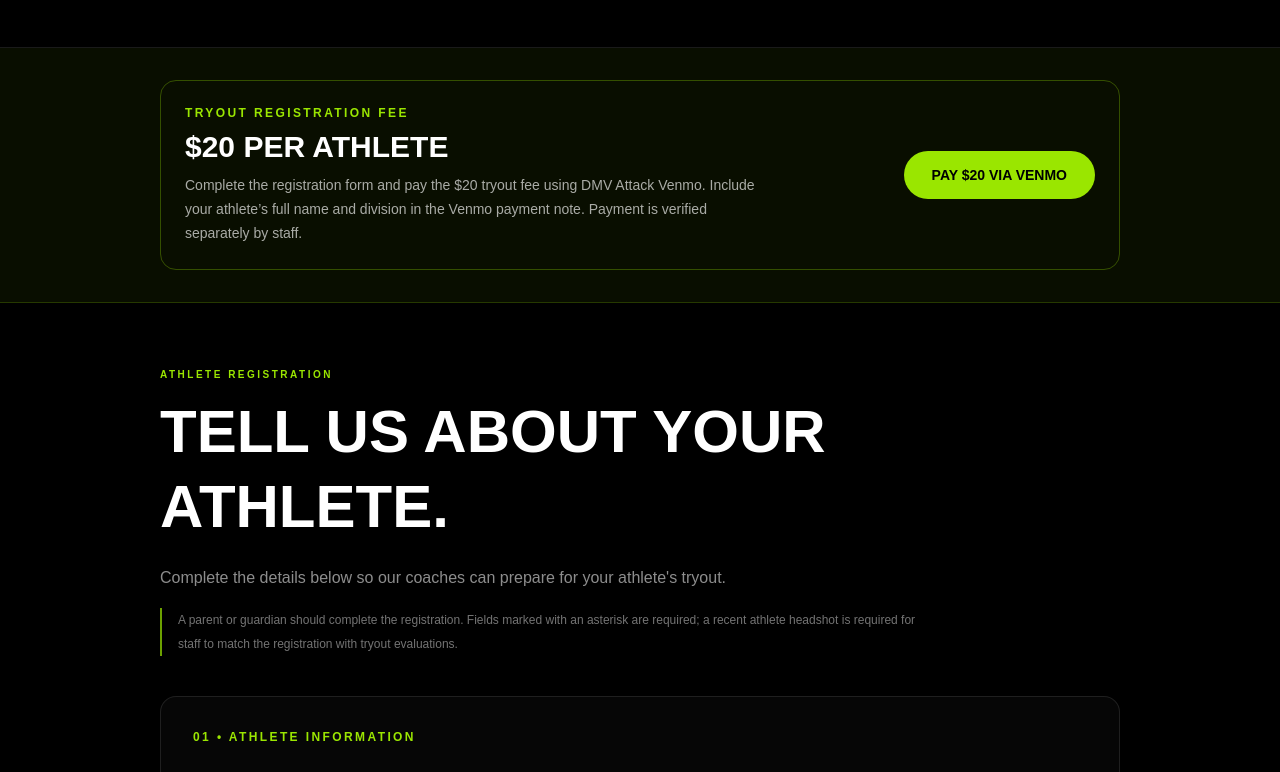
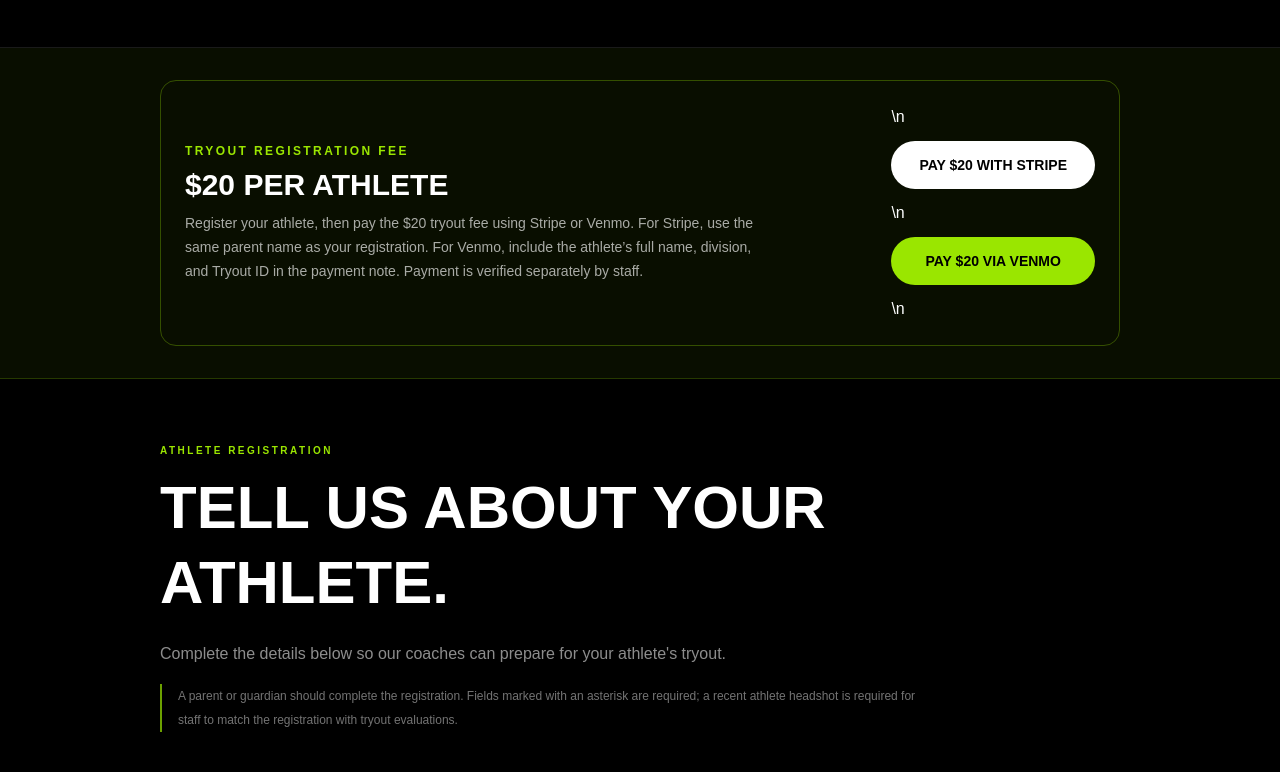
Before and after one commit to taenextlevelqbs-ops/dmv-attack-7v7, a Next.js app: page /tryouts in a window 1280 px wide. Shown: the part 788-1560 px from the top of the page. Built offline with nearby package versions, Linux system fonts and the light colour scheme.

Commit message:
Show Stripe and Venmo $20 tryout payment options on public registration page

```diff
--- a/app/tryouts/page.tsx
+++ b/app/tryouts/page.tsx
@@ -80,9 +80,9 @@ export default function TryoutsPage() {
             <div>
               <p className="text-xs font-black uppercase tracking-[0.2em] text-lime-400">Tryout Registration Fee</p>
               <h2 className="mt-2 text-2xl font-black sm:text-3xl">$20 PER ATHLETE</h2>
-              <p className="mt-2 max-w-xl text-sm leading-6 text-white/65">Complete the registration form and pay the $20 tryout fee using DMV Attack Venmo. Include your athlete’s full name and division in the Venmo payment note. Payment is verified separately by staff.</p>
+              <p className="mt-2 max-w-xl text-sm leading-6 text-white/65">Register your athlete, then pay the $20 tryout fee using Stripe or Venmo. For Stripe, use the same parent name as your registration. For Venmo, include the athlete’s full name, division, and Tryout ID in the payment note. Payment is verified separately by staff.</p>
             </div>
-            <a href="https://venmo.com/code?user_id=4448738877638638119&created=1792019750.353775&printed=1" target="_blank" rel="noopener noreferrer" className="inline-flex min-h-12 w-full shrink-0 items-center justify-center rounded-full bg-lime-400 sm:w-auto px-7 py-3 text-sm font-black uppercase text-black transition hover:bg-lime-300">Pay $20 via Venmo</a>
+            <div className="flex w-full flex-col gap-3 sm:w-auto">\n              <a href="https://buy.stripe.com/5kQfZa9Op1yj2Cq0yt3F600" target="_blank" rel="noopener noreferrer" className="inline-flex min-h-12 w-full items-center justify-center rounded-full bg-white px-7 py-3 text-sm font-black uppercase text-black transition hover:bg-white/90">Pay $20 with Stripe</a>\n            <a href="https://venmo.com/code?user_id=4448738877638638119&created=1792019750.353775&printed=1" target="_blank" rel="noopener noreferrer" className="inline-flex min-h-12 w-full shrink-0 items-center justify-center rounded-full bg-lime-400 sm:w-auto px-7 py-3 text-sm font-black uppercase text-black transition hover:bg-lime-300">Pay $20 via Venmo</a>\n            </div>
           </div>
         </div>
       </section>
@@ -581,7 +581,7 @@ export default function TryoutsPage() {
             </h3>
 
             <p className="mt-4 max-w-2xl text-sm font-semibold leading-7 text-black/65">
-              The tryout fee is $20 per athlete, payable via Venmo. Payment is verified separately. After submitting, your athlete will be added directly to the DMV
+              The tryout fee is $20 per athlete, payable via Stripe or Venmo. Payment is verified separately. After submitting, your athlete will be added directly to the DMV
               Attack tryout system and assigned a unique Tryout ID. Keep that ID
               for check-in and future tryout communication.
             </p>
```
